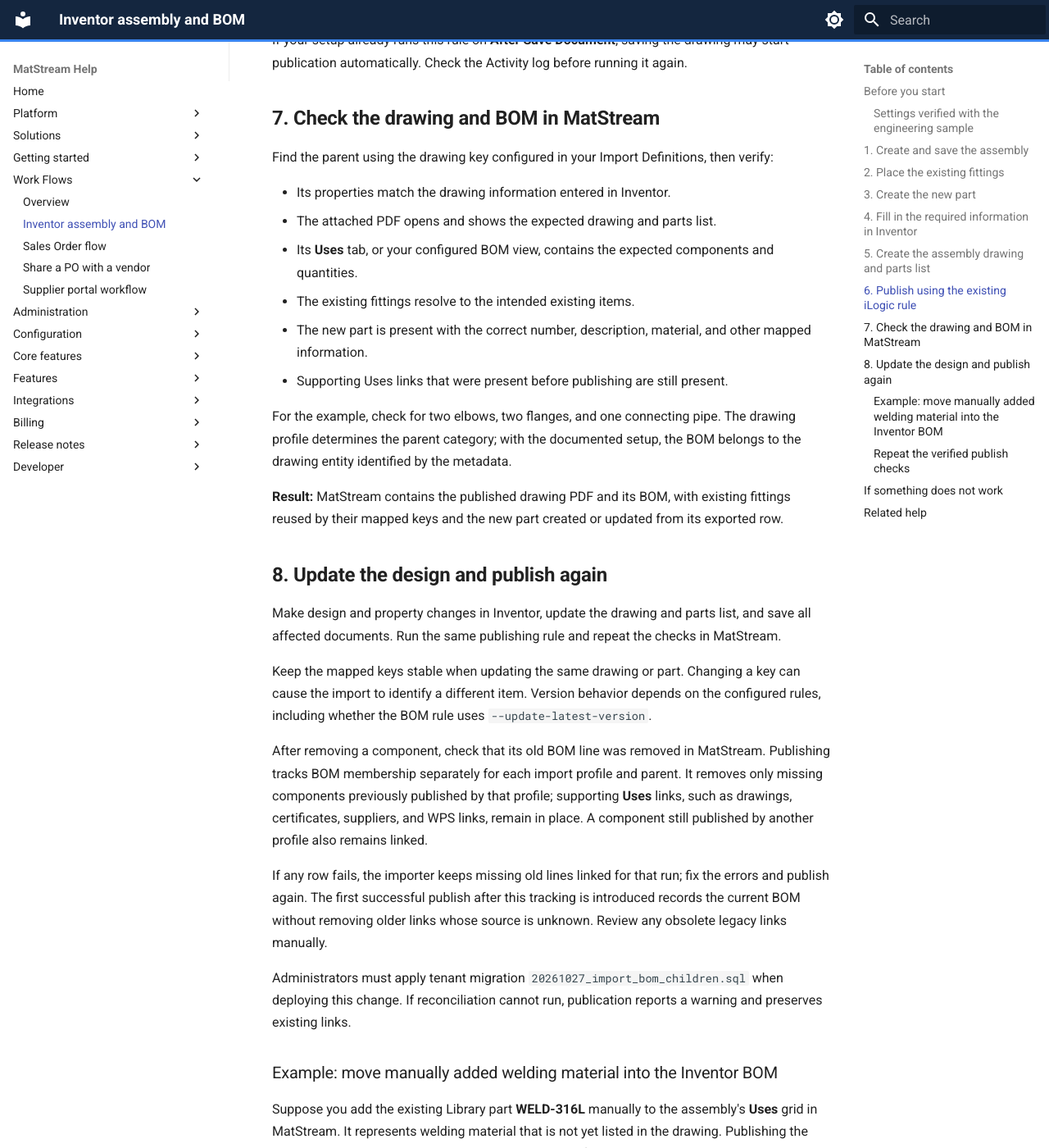
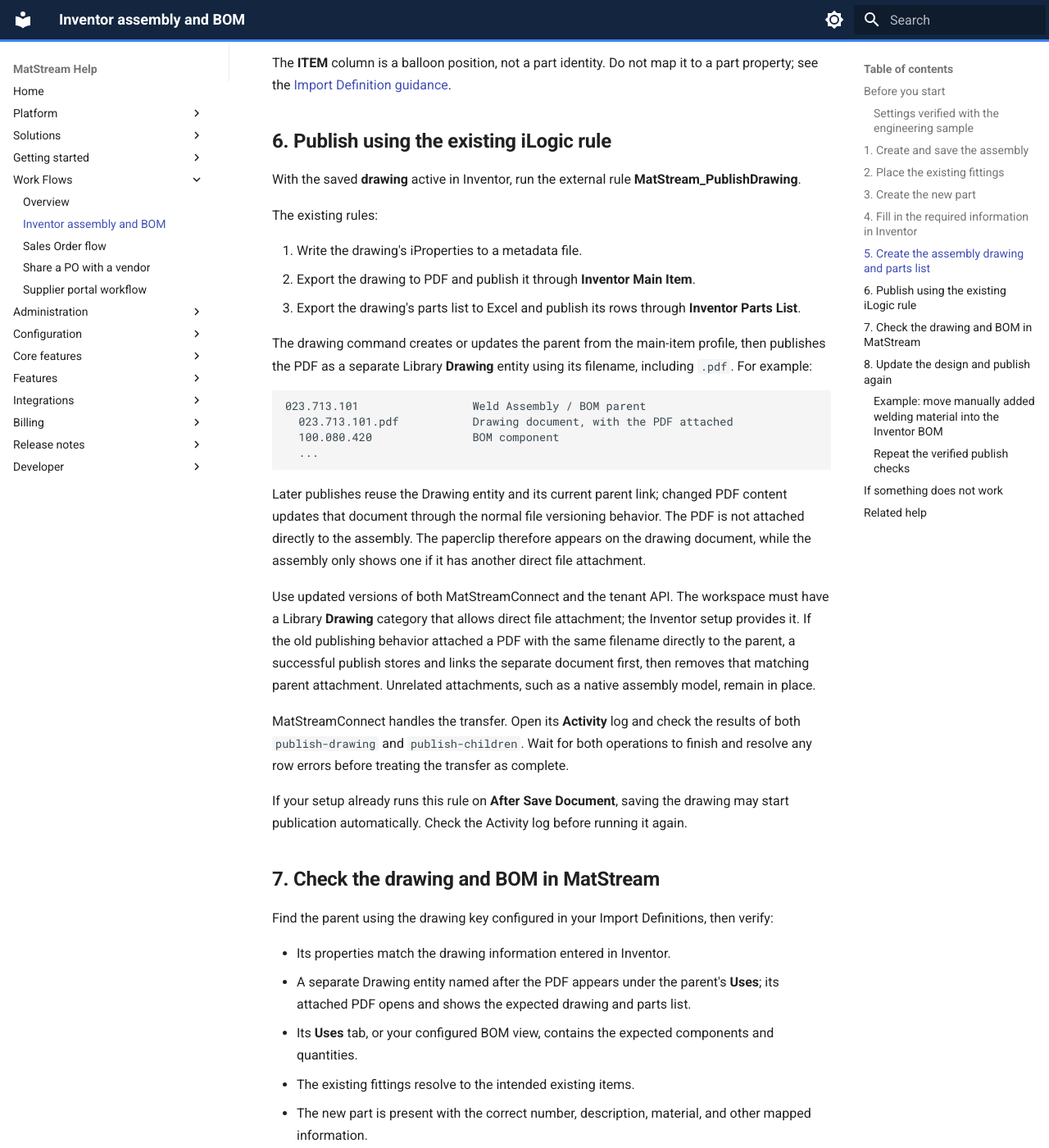
Before and after one commit to PatrickVanDerMeer/matstream-docs, an MkDocs documentation site: the page built from docs/workflows/inventor-assembly-bom.md, in a window 1280 px wide and 1400 px high, scrolled down 5799 px. Shown: the whole window at 82% size. Built offline with MkDocs 1.6.1 and Material for MkDocs 9.7.7, drawn with Linux system fonts in a browser that asks for light colours; some of the changed text lies outside the part shown.

Commit message:
images added to work flow

````diff
--- a/docs/workflows/inventor-assembly-bom.md
+++ b/docs/workflows/inventor-assembly-bom.md
@@ -12,7 +12,7 @@ Build an assembly in Autodesk Inventor using existing fittings and a newly creat
 - Confirm that the **Inventor Main Item** and **Inventor Parts List** Import Definitions are configured. If your rules use different profile names, those names must match your Import Definitions.
 - Check which properties and parts-list columns your workspace requires, and make sure the target drawing can have its BOM edited in its current lifecycle state.
 
-If you also seed **Engineering Project Sample Data**, finish that setup before publishing. The sample catalogue includes `023.713.101` as a **Weld Assembly**. For that sample, configure the main-item profile to use **Weld Assembly**, so the drawing PDF and BOM belong to the existing engineering item. Creating a separate Drawing with the same Library name prevents the sample catalogue from completing.
+If you also seed **Engineering Project Sample Data**, finish that setup before publishing. The sample catalogue includes `023.713.101` as a **Weld Assembly**. For that sample, configure the main-item profile to use **Weld Assembly** so the existing engineering item remains the BOM parent. The PDF is published as a separate **Drawing** entity named `023.713.101.pdf` and linked under that parent. Do not create another Drawing named `023.713.101` without the extension.
 
 The sample also includes a drawing document named `023.713.101.pdf` with the same Part Number. To publish to the assembly, map the metadata source `Part Number` to **Name** as the search key in both the main-item profile and the BOM profile's **Parent Item** configuration. Keep a separate field mapping to the Part Number property. This distinguishes the assembly's Name (`023.713.101`) from the drawing document's Name (`023.713.101.pdf`).
 
@@ -98,6 +98,10 @@ Create a drawing from the assembly using your normal drawing template. Add the v
 
 Add an Inventor **Parts List** based on the assembly. Choose the BOM view appropriate for your process, then check that the list includes both the existing fittings and the new part. Add balloons where needed and check that they correspond to the parts list.
 
+![Inventor drawing 023.713.101 with its views, balloons, parts list, and MatStream external iLogic rules](../images/inventor-workflow/inventor-drawing.png)
+
+*The drawing used for publication testing. Its parts list uses STOCK NR for the component number and includes a pipe quantity of 496 mm.*
+
 Make the parts-list column headings match the source columns expected by **Inventor Parts List**. Typical columns are **Part Number**, **Description**, **QTY**, and **Material**. The import profile must map the quantity column correctly.
 
 For an existing drawing whose part-number column is titled **STOCK NR**, use `STOCK NR` as the source column for both the child search key and the Part Number field mapping. Keep the parent metadata key as `Part Number`: the drawing metadata and the exported parts list use separate source names. A quantity such as `496 mm` carries both the numeric quantity and its unit; check both in the imported BOM.
@@ -127,6 +131,19 @@ The existing rules:
 2. Export the drawing to PDF and publish it through **Inventor Main Item**.
 3. Export the drawing's parts list to Excel and publish its rows through **Inventor Parts List**.
 
+The drawing command creates or updates the parent from the main-item profile, then publishes the PDF as a separate Library **Drawing** entity using its filename, including `.pdf`. For example:
+
+```text
+023.713.101                 Weld Assembly / BOM parent
+  023.713.101.pdf           Drawing document, with the PDF attached
+  100.080.420               BOM component
+  ...
+```
+
+Later publishes reuse the Drawing entity and its current parent link; changed PDF content updates that document through the normal file versioning behavior. The PDF is not attached directly to the assembly. The paperclip therefore appears on the drawing document, while the assembly only shows one if it has another direct file attachment.
+
+Use updated versions of both MatStreamConnect and the tenant API. The workspace must have a Library **Drawing** category that allows direct file attachment; the Inventor setup provides it. If the old publishing behavior attached a PDF with the same filename directly to the parent, a successful publish stores and links the separate document first, then removes that matching parent attachment. Unrelated attachments, such as a native assembly model, remain in place.
+
 MatStreamConnect handles the transfer. Open its **Activity** log and check the results of both `publish-drawing` and `publish-children`. Wait for both operations to finish and resolve any row errors before treating the transfer as complete.
 
 If your setup already runs this rule on **After Save Document**, saving the drawing may start publication automatically. Check the Activity log before running it again.
@@ -136,7 +153,7 @@ If your setup already runs this rule on **After Save Document**, saving the draw
 Find the parent using the drawing key configured in your Import Definitions, then verify:
 
 - Its properties match the drawing information entered in Inventor.
-- The attached PDF opens and shows the expected drawing and parts list.
+- A separate Drawing entity named after the PDF appears under the parent's **Uses**; its attached PDF opens and shows the expected drawing and parts list.
 - Its **Uses** tab, or your configured BOM view, contains the expected components and quantities.
 - The existing fittings resolve to the intended existing items.
 - The new part is present with the correct number, description, material, and other mapped information.
@@ -144,7 +161,11 @@ Find the parent using the drawing key configured in your Import Definitions, the
 
 For the example, check for two elbows, two flanges, and one connecting pipe. The drawing profile determines the parent category; with the documented setup, the BOM belongs to the drawing entity identified by the metadata.
 
-**Result:** MatStream contains the published drawing PDF and its BOM, with existing fittings reused by their mapped keys and the new part created or updated from its exported row.
+**Result:** MatStream contains a separate PDF drawing document linked to the BOM parent, with existing fittings reused by their mapped keys and the new part created or updated from its exported row.
+
+![Published assembly and separate PDF Drawing entity in the Library, with the PDF linked in Uses](../images/inventor-workflow/published-drawing.png)
+
+*Example after publishing: the assembly remains the BOM parent, while the PDF has its own Drawing entity and attachment.*
 
 ## 8. Update the design and publish again
 
@@ -194,11 +215,29 @@ For `023.713.101.idw`, the tested BOM contained the following components:
 | `100.161.120` | 3 |
 | `100.210.120` | 496 mm |
 
-The starting **Uses** view also contained thirteen supporting links: `023.713.101.pdf`, **Inspection and Test Plan**, **Material Certificates (EN 10204 3.1)**, **My Company BV**, **Pressure Test Certificate**, and eight weld placements displayed as **WPS-001 GTAW 316L**. These links are outside the BOM profile's imported membership and must remain linked.
+The starting **Uses** view also contained thirteen supporting links: `023.713.101.pdf`, **Inspection and Test Plan**, **Material Certificates (EN 10204 3.1)**, **My Company BV**, **Pressure Test Certificate**, and eight weld placements linked to **WPS-001 GTAW 316L**. These links are outside the BOM profile's imported membership and must remain linked.
+
+Welds retain their own names, **Weld W-01** through **Weld W-08**. Their **Part Number** (`WPS-001`) and **Description** (`GTAW welding procedure for 316L stainless steel`) fall back to the linked WPS through property-level inheritance. Weld No, Welder ID, Weld Date, NDT Method, NDT Result, and lifecycle state stay specific to each weld. The WPS uses the shared Part Number property instead of a separate WPS Number field; migration `20261027_wps_weld_properties.sql` preserves existing WPS numbers and authored descriptions when upgrading an existing workspace.
+
+![Freshly seeded Welds tab showing Weld W-01 through Weld W-08, inherited WPS-001 Part Numbers and descriptions, and individual Weld Numbers and Welder IDs](../images/inventor-workflow/welds-inherit-wps.png)
+
+*Fresh-workspace verification: each weld keeps its own Name; the procedure reference and description come from the WPS.*
+
+![WPS General tab with Part Number WPS-001 and the procedure description](../images/inventor-workflow/wps-properties.png)
+
+*The shared values are maintained on the WPS record rather than copied into every weld.*
+
+Engineering sample setup also attaches **WPS-001-GTAW-316L-DEMO.pdf** directly to the sample WPS record. Open that WPS's **Attached File** tab to view it. The document is marked **DUMMY / TRAINING ONLY - NOT FOR PRODUCTION** and contains no qualified welding parameters. Rerunning setup fills an empty WPS attachment slot but preserves any file already attached.
+
+![Freshly seeded WPS Attached File tab showing the demonstration PDF filename](../images/inventor-workflow/wps-attachment.png)
+
+*The sample PDF is attached directly to the WPS entity. It is not an extra BOM component.*
+
+![One-page demonstration WPS PDF, clearly marked as a dummy document not for production](../images/inventor-workflow/sample-wps.png)
 
 | Check | Verified result |
 |---|---|
-| Run `MatStream_PublishDrawing` | PDF attached, zero BOM row errors; five components plus thirteen supporting links (18 Uses rows) |
+| Run `MatStream_PublishDrawing` | PDF published on the separate linked Drawing document, zero BOM row errors; five components plus thirteen supporting links (18 Uses rows) |
 | Publish the same BOM again | All 18 Uses rows and their quantities unchanged |
 | Publish a test export with one invalid child key and the pipe row omitted | Row error reported; cleanup skipped; all 18 Uses rows and the previous five-component membership retained |
 | Publish a valid test export with the pipe row omitted | Only `100.210.120` unlinked; four components plus thirteen supporting links (17 Uses rows) |
````
Also changed, not shown: docs/integrations/inventor-bom.md (+14 -11 lines), docs/images/inventor-workflow/inventor-drawing.png (added), docs/images/inventor-workflow/published-drawing.png (added), docs/images/inventor-workflow/sample-wps.png (added), docs/images/inventor-workflow/welds-inherit-wps.png (added), docs/images/inventor-workflow/wps-attachment.png (added), docs/images/inventor-workflow/wps-properties.png (added).
